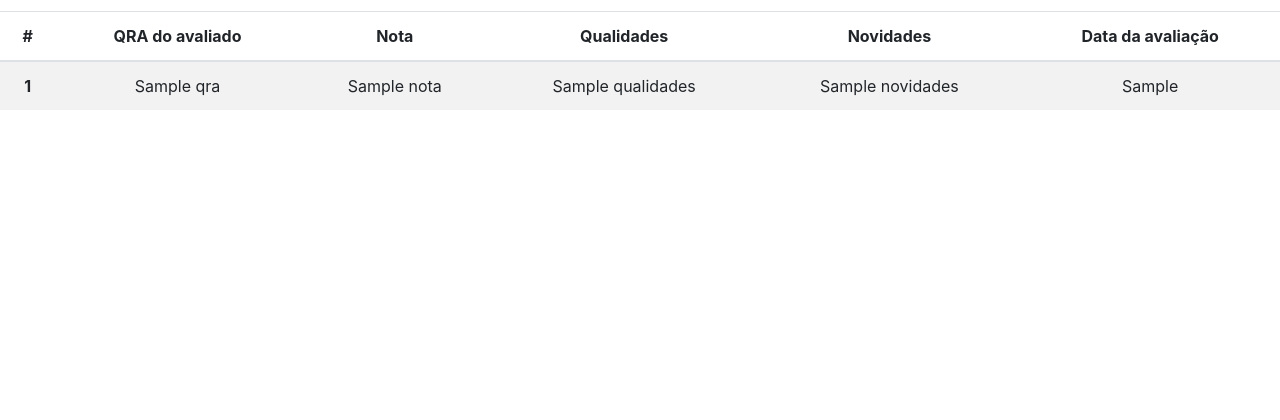
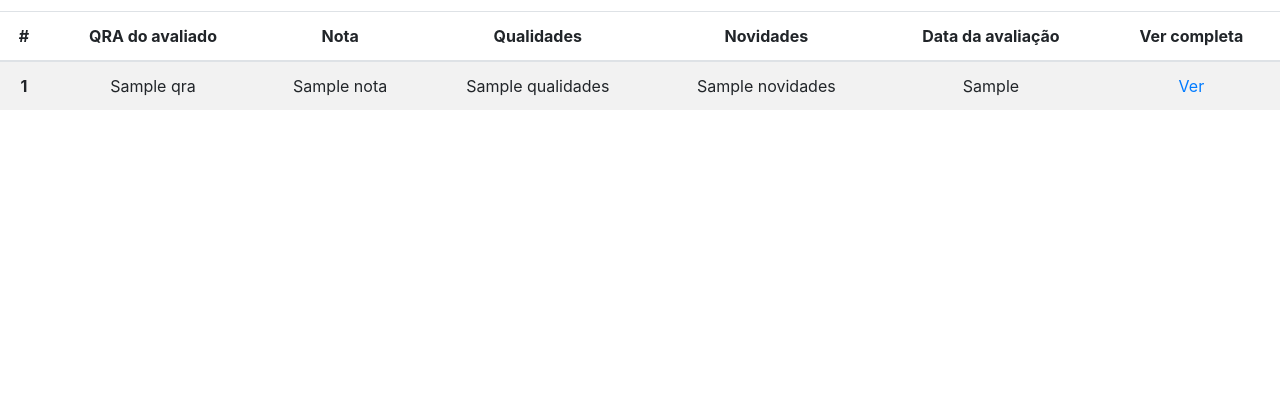
Before and after one commit to gustavohserafim/SisInPM, a Flask app: template sisinpm_app/templates/core/avaliacoes.html in a window 1280 px wide. Shown: the part 200-620 px from the top of the page. Run offline with Flask 3, Linux system fonts and the light colour scheme; the template is opened without the code that fills it: most values are stand-ins (such as "Sample title", 1, 10 or a date in 2020); some libraries are stand-ins or nearby versions.

Commit message:
Update avaliacoes.html

```diff
--- a/sisinpm_app/templates/core/avaliacoes.html
+++ b/sisinpm_app/templates/core/avaliacoes.html
@@ -7,7 +7,6 @@
 {% block content %}
     <br/>
     <table class="table table-striped">
-
         <thead>
         <tr>
             <th scope="col"> #</th>
@@ -16,7 +15,7 @@
             <th scope="col"> Qualidades</th>
             <th scope="col"> Novidades</th>
             <th scope="col"> Data da avaliação</th>
-            {#        <th>Ver completa</th>#}
+            <th>Ver completa</th>
         </tr>
         </thead>
         <tbody>
@@ -28,7 +27,7 @@
                 <td>{{ a["qualidades"] }}</td>
                 <td>{{ a["novidades"] }}</td>
                 <td>{{ a["data_avaliacao"] }}</td>
-                {#                <td><a href="/avaliacao/{{ a["id"] }}">Ver</a></td>#}
+                <td><a href="/avaliacao/{{ a["id"] }}">Ver</a></td>
             </tr>
         {% endfor %}
         </tbody>
```
